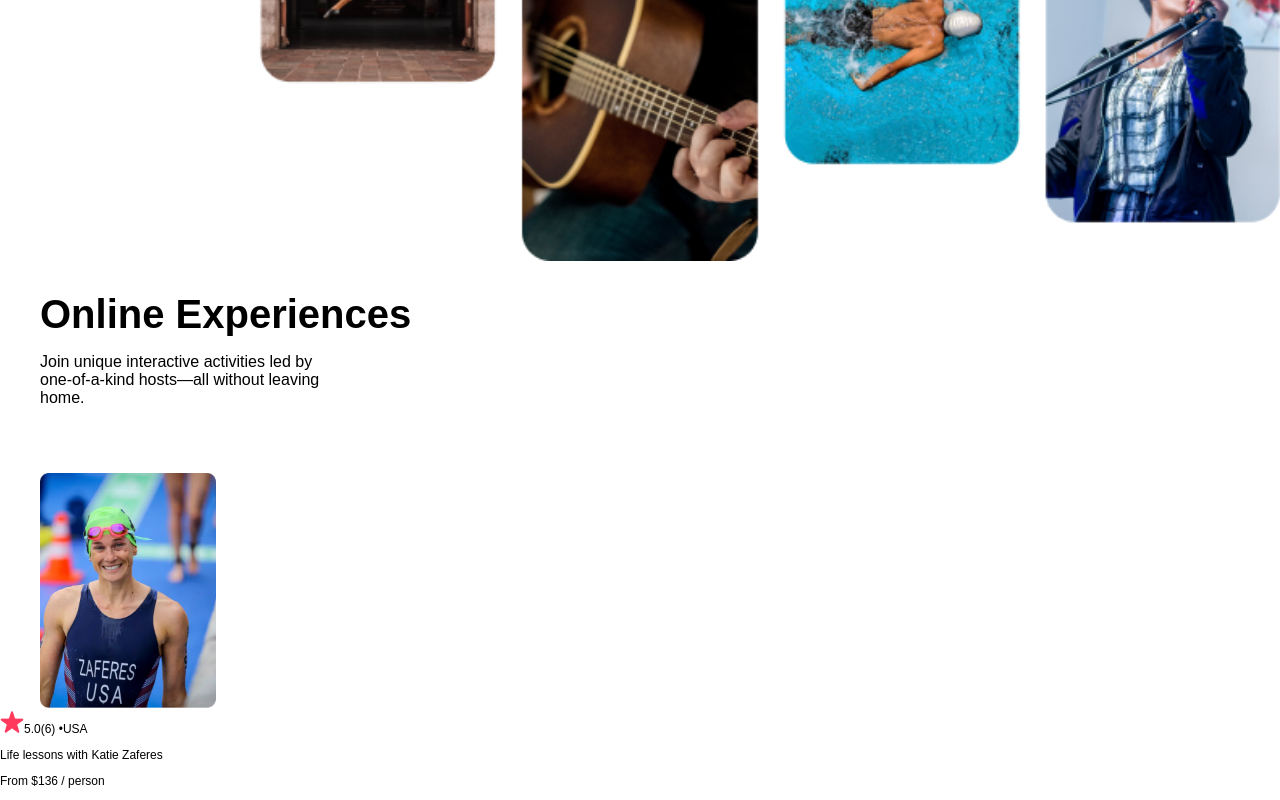
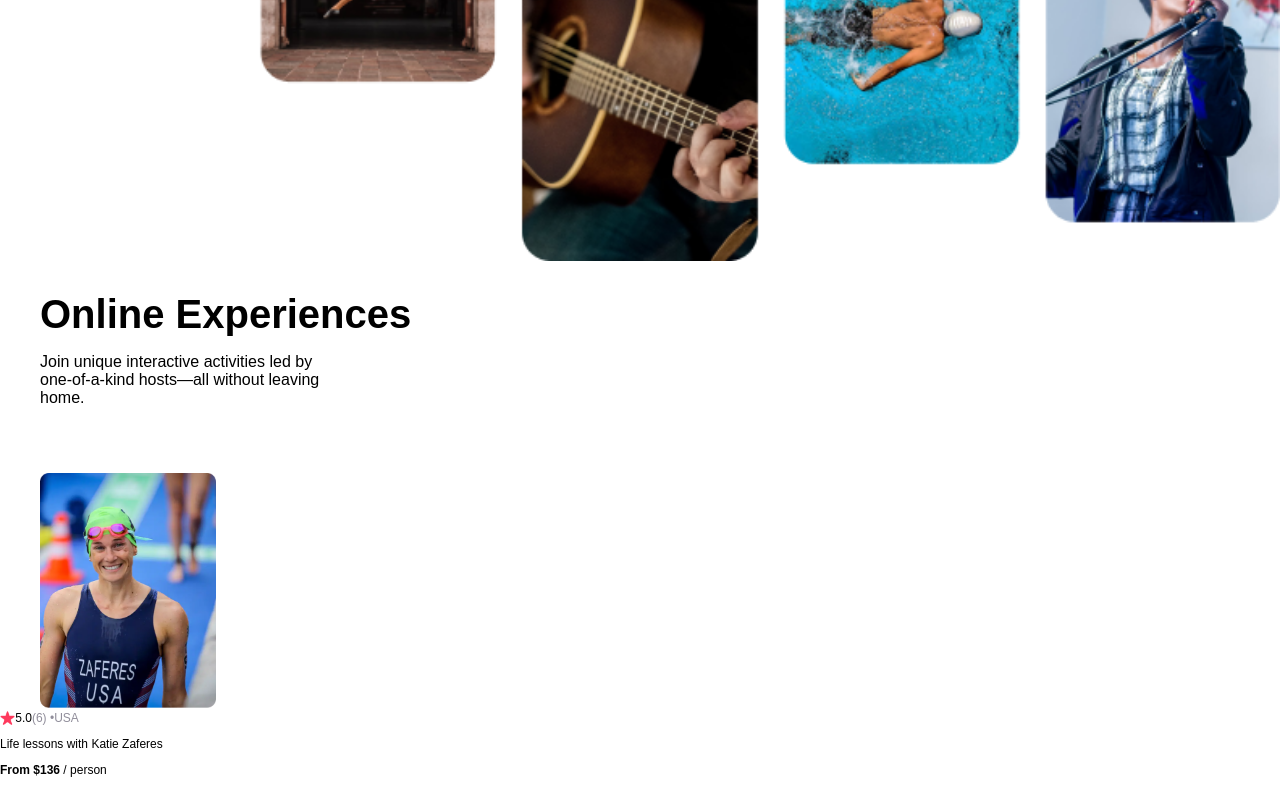
Before and after one commit to javierguerra4/react-airbnb-clone, a React (Create React App) app: page / in a window 1280 px wide. Shown: the part 489-1289 px from the top of the page. Built offline with nearby package versions, Linux system fonts and the light colour scheme.

Commit message:
Styling for card updated

```diff
--- a/src/Card.js
+++ b/src/Card.js
@@ -9,11 +9,13 @@ export default function Card() {
       <div className="rating">
         <img src={Star} alt="star-image" className="star--image"></img>
         <span>5.0</span>
-        <span>(6) •</span>
-        <span>USA</span>
+        <span className="grey">(6) •</span>
+        <span className="grey">USA</span>
       </div>
       <p className="katie-header">Life lessons with Katie Zaferes</p>
-      <p>From $136 / person</p>
+      <p>
+        <span className="bold">From $136</span> / person
+      </p>
     </div>
   );
 }
--- a/src/style.css
+++ b/src/style.css
@@ -37,6 +37,21 @@ body {
   border-radius: 9px;
 }
 
+.grey {
+  color: #918e9b;
+}
+
+.bold {
+  font-weight: bold;
+}
+.rating {
+  display: flex;
+  align-items: center;
+}
+
+.star--image {
+  height: 14px;
+}
 .hero-h1 {
   font-weight: 600;
   font-style: normal;
```
